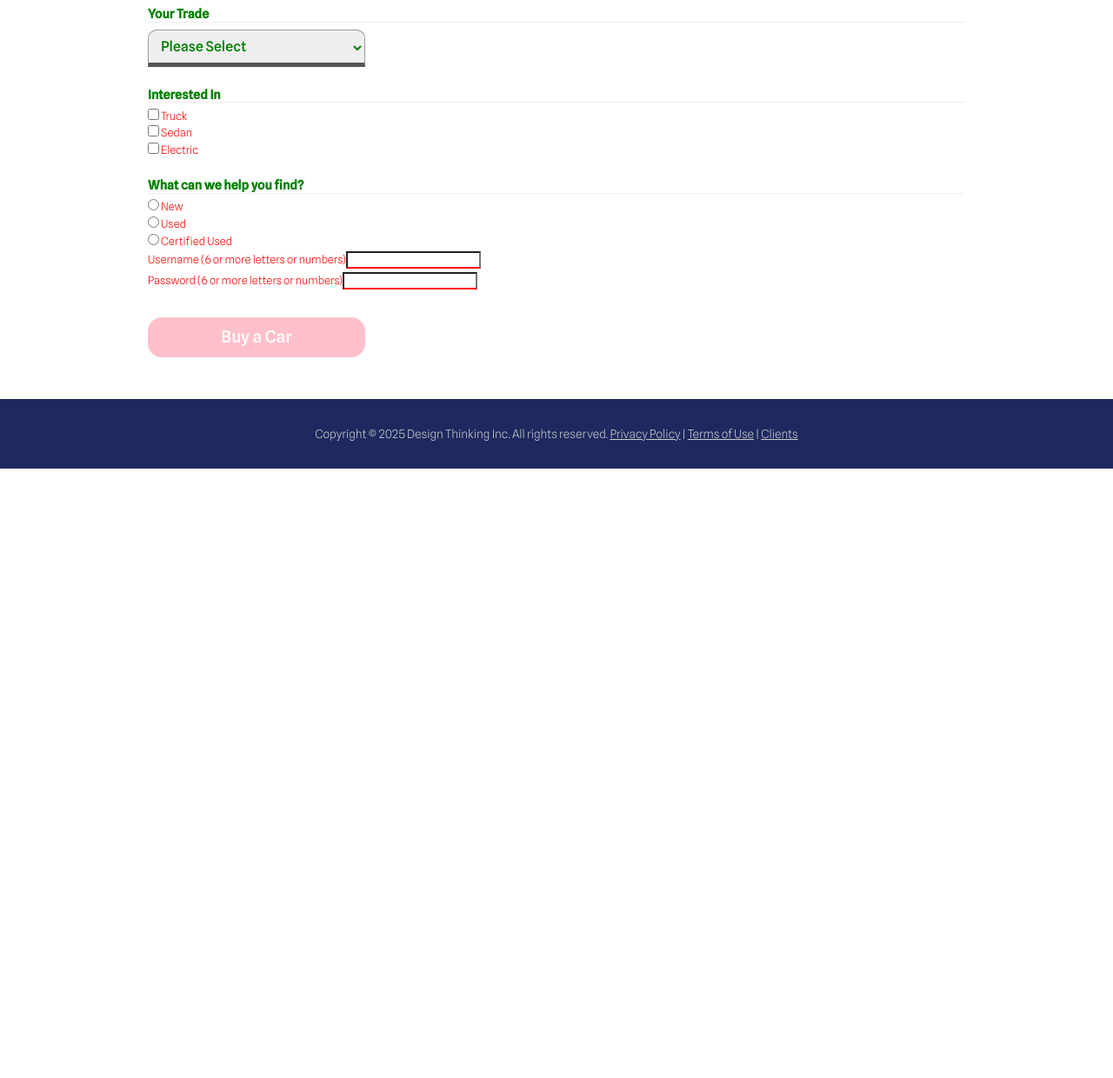
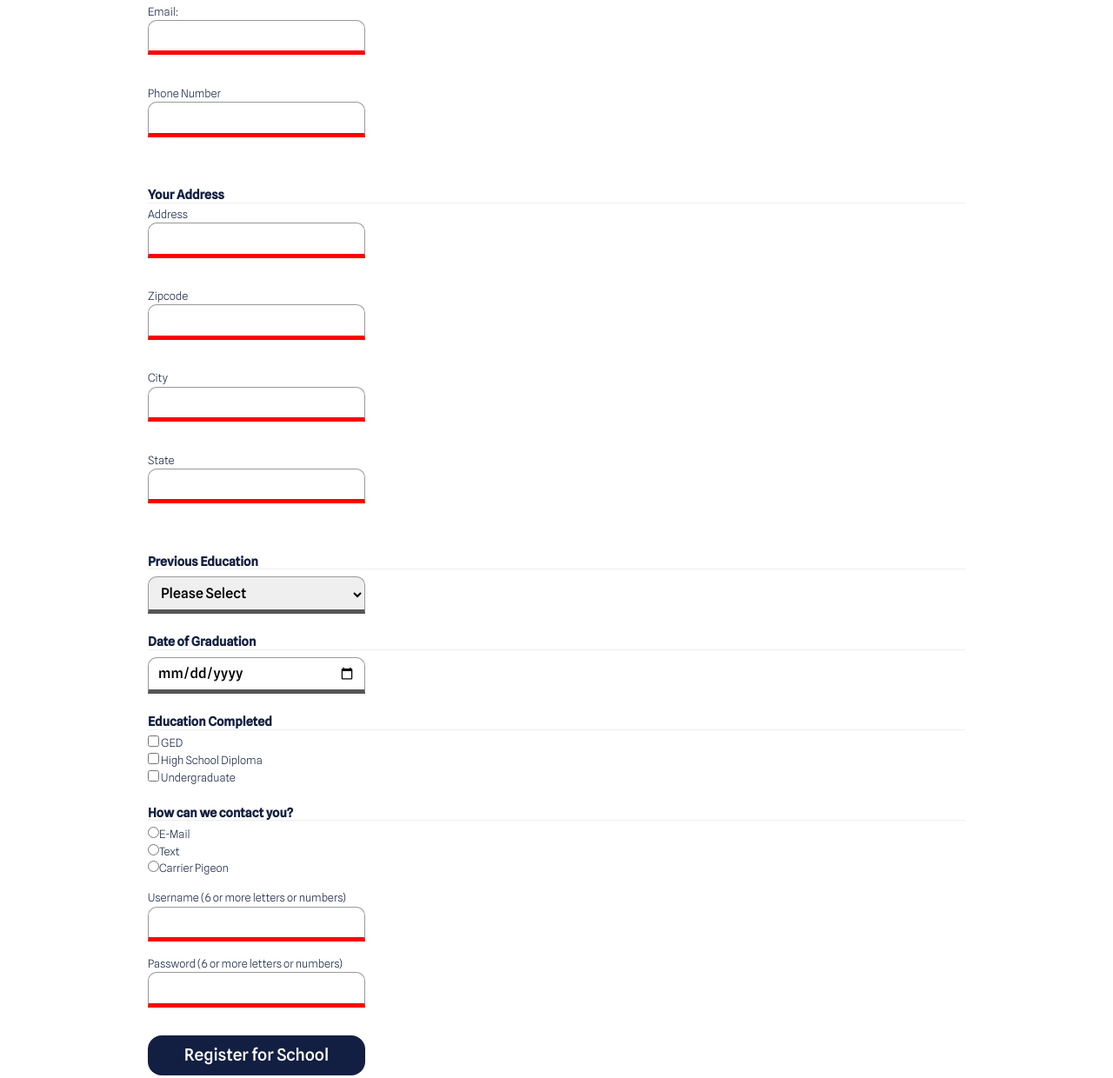
Before and after one commit to jackgregory003/07-University-Assignment, a plain HTML site: page index.html in a window 1280 px wide. Shown: the part 383-1623 px from the top of the page at 87% size. Before the commit the page ends 922 px from the top, so only its background shows below. Drawn offline with Linux system fonts and the light colour scheme.

Commit message:
final commit?

```diff
--- a/index.html
+++ b/index.html
@@ -43,37 +43,49 @@
 
         <h1>Registration</h1>
 
+
         <form method="get" action="thanks.html" autocomplete="on" class="my-form">
             <label>First Name:<input type="text" name="fname" autocomplete="given-name" required title="First Name"></label><br>
             <label>Last Name:<input type="text" name="lname" autocomplete="family-name" required title="First Name"></label><br>
             <label>Email:<input type="email" name="email" autocomplete="email" required title="Your Email Here"></label><br>
             <label>Phone Number<input type="tel" name="phone" autocomplete="tel" required title="Phone Number Here"></label><br>
 
-            <h3>Your Trade</h3>
+            <h3>Your Address</h3>
+            <label>Address<input type="text" name="address" autocomplete="address-level1" required title="Address"></label><br>
+            <label>Zipcode<input type="text" name="zip" autocomplete="address-level2" required title="Zip"></label><br>
+            <label>City<input type="text" name="city" autocomplete="address-level3" required title="City"></label><br>
+            <label>State<input type="text" name="state" autocomplete="address-level4" required title="State"></label><br>
+
+            <h3>Previous Education</h3>
             <label>
                 <select name="condition">
                     <option>Please Select</option>
-                    <option value="fair">Fair Condition</option>
-                    <option value="WY">Wyoming</option>
+                    <option value="high-school">High School</option>
+                    <option value="community-college">Community College</option>
                 </select>
             </label>
 
-            <h3>Interested In</h3>
-            <label><input type="checkbox" name="Want a Truck"> Truck </label>
-            <label><input type="checkbox" name="Want a Sedan"> Sedan </label>
-            <label><input type="checkbox" name="Want an Electric"> Electric </label>
+            <h3>Date of Graduation</h3>
+            <label>
+                <input type="date"id="start" name="graduation-date" value="0000-00-00" min="2018-01-01" max="2025-12-31" />
+            </label>
 
-            <h3>What can we help you find?</h3>
-            <label><input type="radio" name="vehicle" value="new"> New</label>
-            <label><input type="radio" name="vehicle" value="used"> Used</label>
-            <label><input type="radio" name="vehicle" value="certified"> Certified Used</label>
+            <h3>Education Completed</h3>
+            <label><input type="checkbox" name="GED"> GED </label>
+            <label><input type="checkbox" name="High School Diploma"> High School Diploma </label>
+            <label><input type="checkbox" name="Undergraduate"> Undergraduate </label>
 
-            <label>Username (6 or more letters or numbers)<input type="text" required minlength="6" title="Please enter a username over 6 chracters long"></label>
+            <h3>How can we contact you?</h3>
+            <label><input type="radio" name="mail" value="mail">E-Mail</label>
+            <label><input type="radio" name="texting" value="texting">Text</label>
+            <label><input type="radio" name="pigeon" value="pigeon">Carrier Pigeon</label>
 
-            <label>Password  (6 or more letters or numbers)<input type="password" required pattern="[A-Za-z0-9]{5,9}"></label>
+            <label id="uname">Username (6 or more letters or numbers)<input type="text" required minlength="6" title="Please enter a username over 6 chracters long"></label>
+
+            <label id="pword">Password  (6 or more letters or numbers)<input type="password" required pattern="[A-Za-z0-9]{5,9}"></label>
 
 
-            <input type="submit" value="Buy a Car">
+            <input type="submit" value="Register for School">
         </form>
 
     </main>
--- a/scss/_small.scss
+++ b/scss/_small.scss
@@ -109,22 +109,24 @@ margin: 1rem $gutter;
 label {
     display: block;
     font-size: .8rem;
-    color: rgb(255, 0, 0);
+    color: #121f42;
     padding-top: .2rem;
+    font-family: $defaultFont;
 }
 
 h3 {
     font-size: .9rem;
-    color: green;
+    color: #121f42;
     margin: 1.5rem 0 .2rem 0;
     border-bottom: 1px solid #eee;
 
 }
-input [type=text],
-input [type=tel],
-input [type=number],
-input [type=email],
-input [type=password],
+input[type=text],
+input[type=tel],
+input[type=number],
+input[type=email],
+input[type=password],
+input[type=date],
 select {
     display: block;
     margin: .1rem 0 1rem 0;
@@ -133,7 +135,7 @@ select {
     border-bottom-width: 5px;
     border-bottom-color: #555;
     font-size: 1rem;
-    color: green;
+    color: black;
     width: 250px;
     padding: .5rem $gutter;
 
@@ -146,7 +148,7 @@ input:required:valid{border-bottom-color: green;}
 
 input[type=submit] {
     border:none;
-    background-color: pink;
+    background-color: $primaryColor;
     color: white;
     border-radius: 1rem;
     padding: .75rem 1.5rem;
@@ -156,9 +158,17 @@ input[type=submit] {
     appearance: none;
 }
 
+input{
+    display: block;
+}
 
+input[type=radio], input[type=checkbox] {
+    display: inline;
+}
 
-
+#pword, #uname {
+    margin-top: 1rem;
+}
 
 } //end of form
 
--- a/scss/_variables.scss
+++ b/scss/_variables.scss
@@ -1,5 +1,5 @@
-$primaryColor: #1d295f;
-$secondaryColor: #7c1d47;
+$primaryColor: #121f42;
+$secondaryColor: #56411A;
 $accentColor: #3990c3;
 $greyColor: #ccc;
 
```
Also changed, not shown: css/styles.css, css/styles.min.css.
